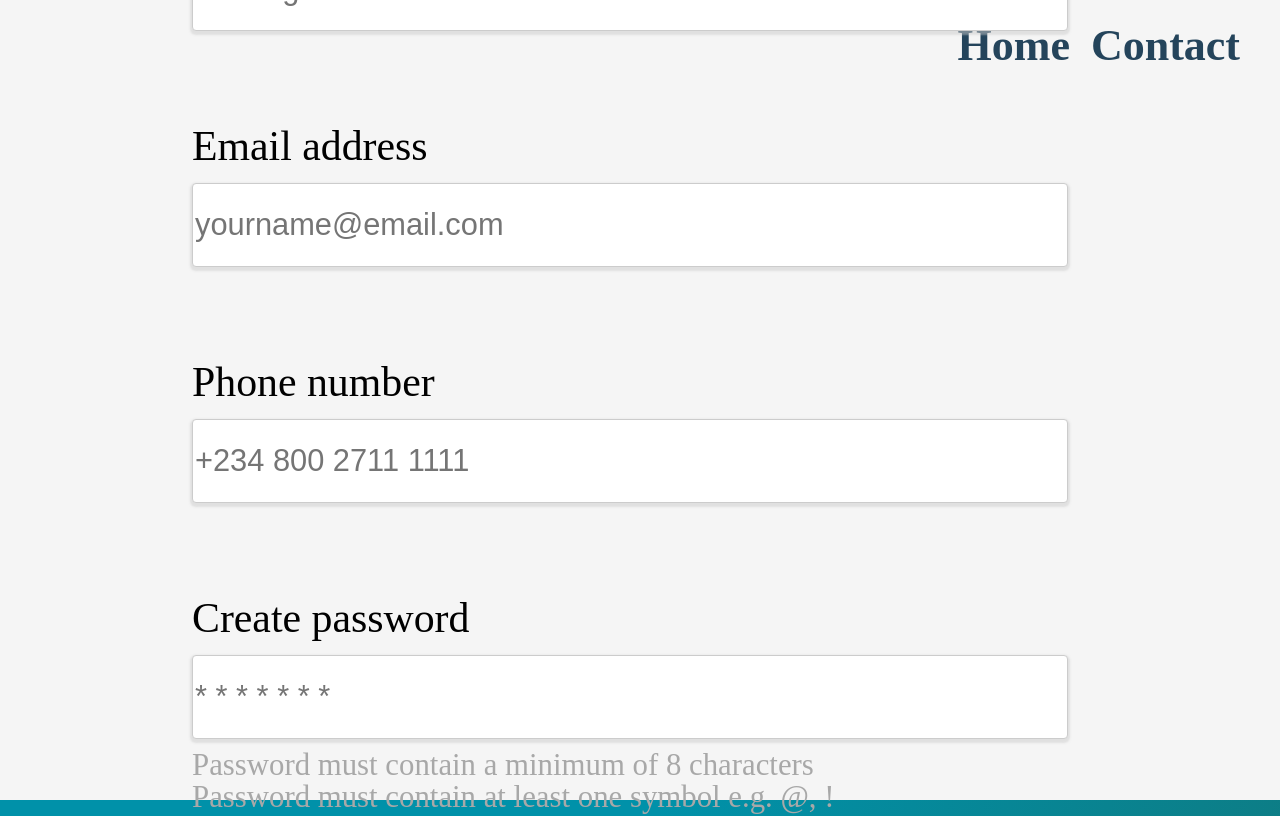
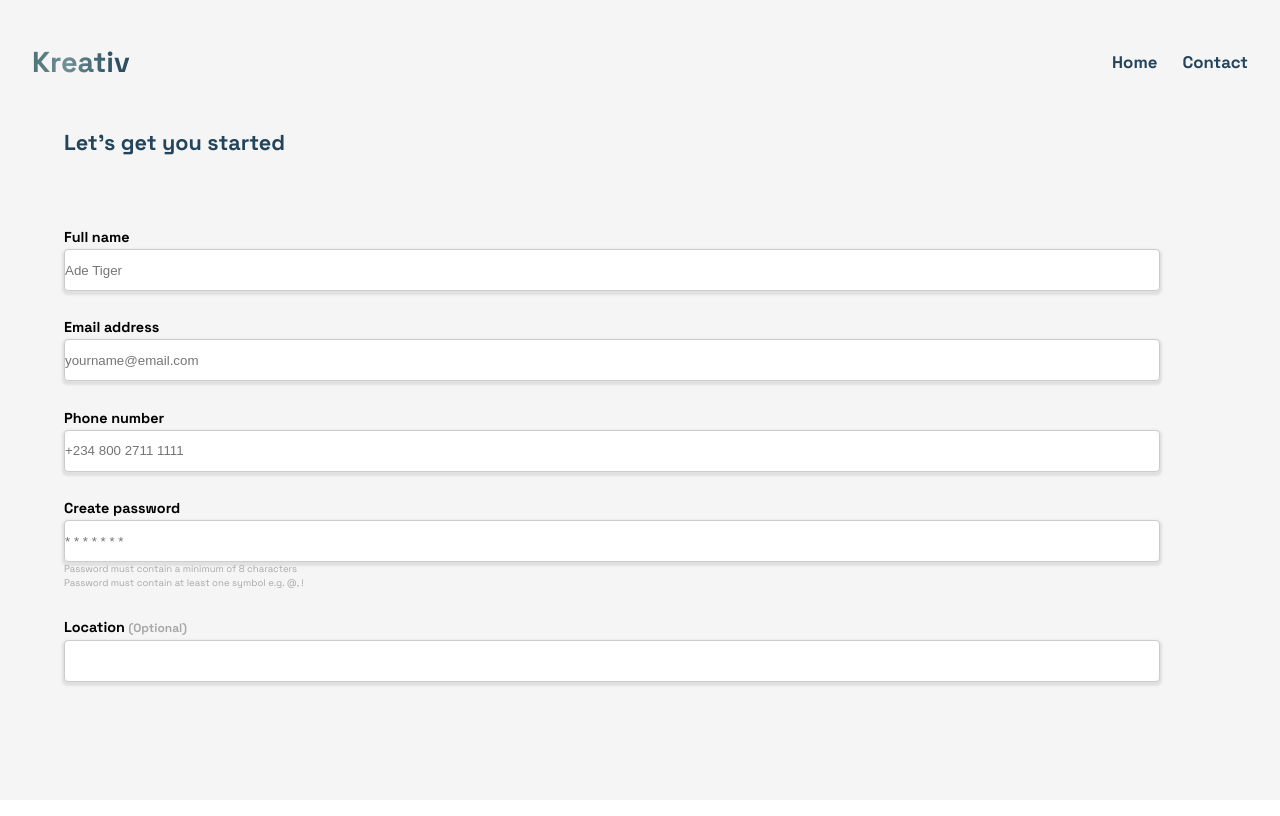
Before and after one commit to miller-113/hw_HTML, a plain HTML site: page 4lesson/6hw.html in a window 1280 px wide. Shown: the top 816 px of the page. Drawn offline with Linux system fonts and the light colour scheme.

Commit message:
6hw(corrected)

```diff
--- a/4lesson/6hw.html
+++ b/4lesson/6hw.html
@@ -7,13 +7,19 @@
 </head>
 <body>
     <main>
+        <header class="header">
+				<div class="header-container">
+					<div class="logo">Kreativ</div>
+					<nav class="menu">
+						<ul class="manu-list">
+							<li class="menu-list-item"><a href="#" class="list-item-link">Home</a></li>
+							<li class="menu-list-item"><a href="#" class="list-item-link">Contact</a></li>
+						</ul>
+					</nav>
+				</div>
+			</header>
         <div class="item">
-            <div class="text-creativ1">
-                Kreativ
-            </div>
-            <div class="text-home">
-                <span style="margin-right: 21px;">Home</span> <span>Contact</span>
-            </div>
+
             <div class="title">
             Let’s get you started
             </div>
@@ -49,7 +55,7 @@
                     </datalist>
                 </div>
             </div>
-            <div style="text-align: center;">
+            <div class="center-1">
                 <input type="submit" value="Sign Up"><br>
                 <div class="margintop" id="cancel-marg"><span class="text-user">Already a user?</span><span class="login">Login</span></div>
             </div>
--- a/4lesson/src/styles/style(hw6).css
+++ b/4lesson/src/styles/style(hw6).css
@@ -1,5 +1,8 @@
+@import url('https://fonts.googleapis.com/css2?family=Space+Grotesk:wght@400;700&display=swap');
+
+
 html{
-    font-family: 'Space Grotesk';
+    font-family: 'space grotesk', sans-serif;
     font-style: normal;
     font-size: 12px;
 }
@@ -46,7 +49,7 @@ input[type="submit"] {
 }
 
 .title{
-    font-family: 'Space Grotesk';
+    font-family: 'space grotesk', sans-serif;
     font-style: normal;
     font-weight: 700;
     font-size: 1.8rem;
@@ -55,7 +58,7 @@ input[type="submit"] {
 }
 
 .form-name{
-    font-family: 'Space Grotesk';
+    font-family: 'space grotesk', sans-serif;
     font-style: normal;
     /*font-weight: 400;*/
     font-size: 1.2rem;
@@ -66,7 +69,7 @@ input[type="submit"] {
 }
 
 .form-caption{
-    font-family: 'Space Grotesk';
+    font-family: 'space grotesk', sans-serif;
     font-style: normal;
     font-weight: 400;
     font-size: 0.8rem;
@@ -139,28 +142,118 @@ input[type="submit"] {
 .item .text-home{
     display: none;
 }
+.header {
+	position: absolute;
+  width: 100%;
+  top: 0;
+  left: 0;
+  z-index: 50;
+}
+.header-container {
+	display: flex;
+	flex-direction: row;
+	justify-content: space-between;
+	align-items: center;
+	padding: 15px 32px;
+}
+.logo {
+	font-style: normal;
+	font-weight: 700;
+	font-size: 2.4rem;
+	line-height: 1;
+	background: linear-gradient(93.38deg, #496F74 -3.47%, #6E9195 35.61%, #2D4F61 84.29%);
+	-webkit-background-clip: text;
+	-webkit-text-fill-color: transparent;
+	background-clip: text;
+	text-fill-color: transparent;
+}
+    .menu {
+	display: none;
+    text-decoration: none;
+}
+.manu-list {
+	display: flex;
+	flex-direction: row;
+}
+.menu-list-item {
+	margin-right: 25px;
+}
+.menu-list-item:last-child {
+	margin-right: 0;
+}
+.list-item-link {
+	font-weight: 700;
+	font-size: 1.4rem;
+	line-height: 2.4rem;
+	color: #24445B;
+	transition: all 0.5s;
+}
+.list-item-link:hover{
+	text-decoration: underline;
+}
+ul li {
+  list-style-type: none;
+}
+a, a:visited {
+    text-decoration: none;
+}
+
+.center-1{
+    text-align: center;
+}
 
 @media (max-width: 1299px) {
     .item{
-        /*width: 100%;*/
-        flex-basis: 100%;
-
+        width: 100%;
+    flex-basis: 100%;
+    display: flex;
+    /* left: 10%; */
+    flex-direction: column;
+    position: relative;
+    /* margin-left: 10%; */
+    box-sizing: border-box;
+    /* align-items: center; */
+    box-sizing: border-box;
+    /* align-items: center; */
+    padding-left: 5%;
     }
     .item2{
         display: none;
     }
+
     html{
-        font-size: 22px;
+        font-size: 12px;
         width: 100%;
         height: 100%;
     }
     main{
-        background: whitesmoke;
+            background: whitesmoke;
         width: 100%;
-        font-family: 'Space Grotesk';
+        font-family: 'Space Grotesk', sans-serif;
         font-style: normal;
         height: 100%;
-        margin: 0 auto;
+        margin: 0;
+        display: flex;
+        position: relative;
+        box-sizing: border-box;
+        align-items: flex-start;
+        flex-direction: column;
+        overflow: auto;
+    }
+    .form-caption{
+        align-self: baseline;
+    }
+    .form-name{
+            display: flex;
+        flex-direction: column;
+        align-items: center;
+        left: 0;
+        /*width: 100%;*/
+    }
+    *{
+        margin: 0;
+        padding: 0;
+        border: 0;
     }
     body{
         margin: 0 auto;
@@ -169,95 +262,134 @@ input[type="submit"] {
         width: 100%
 
     }
-    .form-name{
-        position: relative;
-        font-weight: 400;
-        font-size: 1.9rem;
-        line-height: 24px;
-        color: #000000;
+    .text-creativ1{
         left: 0;
-        /*text-align: center;*/
     }
-
-    input[type='submit']{
-        margin-top: 10%;
-        width: 70%;
-        height: 80px;
-        border-radius: 8px;
-        font-size: 1.8rem;
-        font-weight: 700;
+    .header-container {
+		padding: 48px 32px;
+	}
+    .menu {
+		display: flex;
+	}
+    .header{
+        position: unset;
     }
-    .margintop {
-    margin-top: 10%;
-        margin-left: 15%;
+    input{
+        width: 90%;
+        height: 40px;
+    }
+    .center-1{
+    text-align: unset;
 }
-    input {
-    width: 80%;
-    height: 80px;
-    border: 1px solid #CCCCCC;
-    box-shadow: 0 2px 2px 2px rgba(204, 204, 204, 0.5);
-    border-radius: 4px;
+    .title{
+        align-self: baseline;
+        margin-bottom: 40px;
+        color: #24445B;
     }
-    .title{
-        position: relative;
-        /*margin-left: 22%;*/
-        color: #24445B;
-        right: 11%;
-        padding-bottom: 7%;
-        font-size: 2.5rem;
-        margin-top: 10%;
-    }
-    .text-creativ1{
-        position: relative;
-        left: 0;
-        font-weight: 700;
-        font-size: 4rem;
-        line-height: 80px;
-        background: linear-gradient(93.38deg, #496F74 -3.47%, #6E9195 35.61%, #2D4F61 84.29%);
-        -webkit-background-clip: text;
-        -webkit-text-fill-color: transparent;
-        top: -140px;
-        margin-left: 14%;
-    }
-    #form-caption{
-        font-size: 1.4rem;
-        top: 35px;
-        margin-left: 15%;
-        position: relative;
-    }
-    #form-caption1{
-        font-size: 1.4rem;
-        top: 40px;
-        margin-left: 15%;
-        position: relative;
-    }
-    .text-user,.login{
-        font-size: 2rem;
-    }
-    .item .text-home{
-        display: inline-flex;
-        position: absolute;
-        left: 250px;
-        font-weight: 700;
-        font-size: 2rem;
-        line-height: 24px;
-        top: 4.3%;
-        color: #24445B;
-        /* width: 100%; */
-        justify-content: flex-end;
-        /* height: 100%; */
-        right: 40px;
-    }
-
-    #form1, #form2,#form3, #form4, #form5{
-        position: relative;
-        top: 25px;
-        font-size: 1.4rem;
-        /*left: 10%;*/
-        /*text-indent: 10%;*/
-        /*width: 100%;*/
+    .margintop{
+        width: 100%;
     }
     #cancel-marg{
-        margin-left: 0;
+        width: 90%;
+    text-align: center;
     }
+    [class$="-label"] {
+    margin-bottom: 5px;
+    font-weight: 400;
+    font-size: 1.6rem;
+    line-height: 2.4rem;
+    color: #000000;
 }
+/*    .form-name{*/
+/*        position: relative;*/
+/*        font-weight: 400;*/
+/*        font-size: 1.9rem;*/
+/*        line-height: 24px;*/
+/*        color: #000000;*/
+/*        left: 0;*/
+/*        !*text-align: center;*!*/
+/*    }*/
+
+/*    input[type='submit']{*/
+/*        margin-top: 10%;*/
+/*        width: 70%;*/
+/*        height: 80px;*/
+/*        border-radius: 8px;*/
+/*        font-size: 1.8rem;*/
+/*        font-weight: 700;*/
+/*    }*/
+/*    .margintop {*/
+/*    margin-top: 10%;*/
+/*        margin-left: 15%;*/
+/*}*/
+/*    input {*/
+/*    width: 80%;*/
+/*    height: 80px;*/
+/*    border: 1px solid #CCCCCC;*/
+/*    box-shadow: 0 2px 2px 2px rgba(204, 204, 204, 0.5);*/
+/*    border-radius: 4px;*/
+/*    }*/
+/*    .title{*/
+/*        position: relative;*/
+/*        !*margin-left: 22%;*!*/
+/*        color: #24445B;*/
+/*        right: 11%;*/
+/*        padding-bottom: 7%;*/
+/*        font-size: 2.5rem;*/
+/*        margin-top: 10%;*/
+/*    }*/
+/*    .text-creativ1{*/
+/*        position: relative;*/
+/*        left: 0;*/
+/*        font-weight: 700;*/
+/*        font-size: 4rem;*/
+/*        line-height: 80px;*/
+/*        background: linear-gradient(93.38deg, #496F74 -3.47%, #6E9195 35.61%, #2D4F61 84.29%);*/
+/*        -webkit-background-clip: text;*/
+/*        -webkit-text-fill-color: transparent;*/
+/*        top: -140px;*/
+/*        margin-left: 14%;*/
+/*    }*/
+/*    #form-caption{*/
+/*        font-size: 1.4rem;*/
+/*        top: 35px;*/
+/*        margin-left: 15%;*/
+/*        position: relative;*/
+/*    }*/
+/*    #form-caption1{*/
+/*        font-size: 1.4rem;*/
+/*        top: 40px;*/
+/*        margin-left: 15%;*/
+/*        position: relative;*/
+/*    }*/
+/*    .text-user,.login{*/
+/*        font-size: 2rem;*/
+/*    }*/
+/*    .item .text-home{*/
+/*        display: inline-flex;*/
+/*        position: absolute;*/
+/*        left: 250px;*/
+/*        font-weight: 700;*/
+/*        font-size: 2rem;*/
+/*        line-height: 24px;*/
+/*        top: 4.3%;*/
+/*        color: #24445B;*/
+/*        !* width: 100%; *!*/
+/*        justify-content: flex-end;*/
+/*        !* height: 100%; *!*/
+/*        right: 40px;*/
+/*        z-index: 1*/
+/*    }*/
+
+/*    #form1, #form2,#form3, #form4, #form5{*/
+/*        position: relative;*/
+/*        top: 25px;*/
+/*        font-size: 1.4rem;*/
+/*        !*left: 10%;*!*/
+/*        !*text-indent: 10%;*!*/
+/*        !*width: 100%;*!*/
+/*    }*/
+/*    #cancel-marg{*/
+/*        margin-left: 0;*/
+/*    }*/
+}
```
